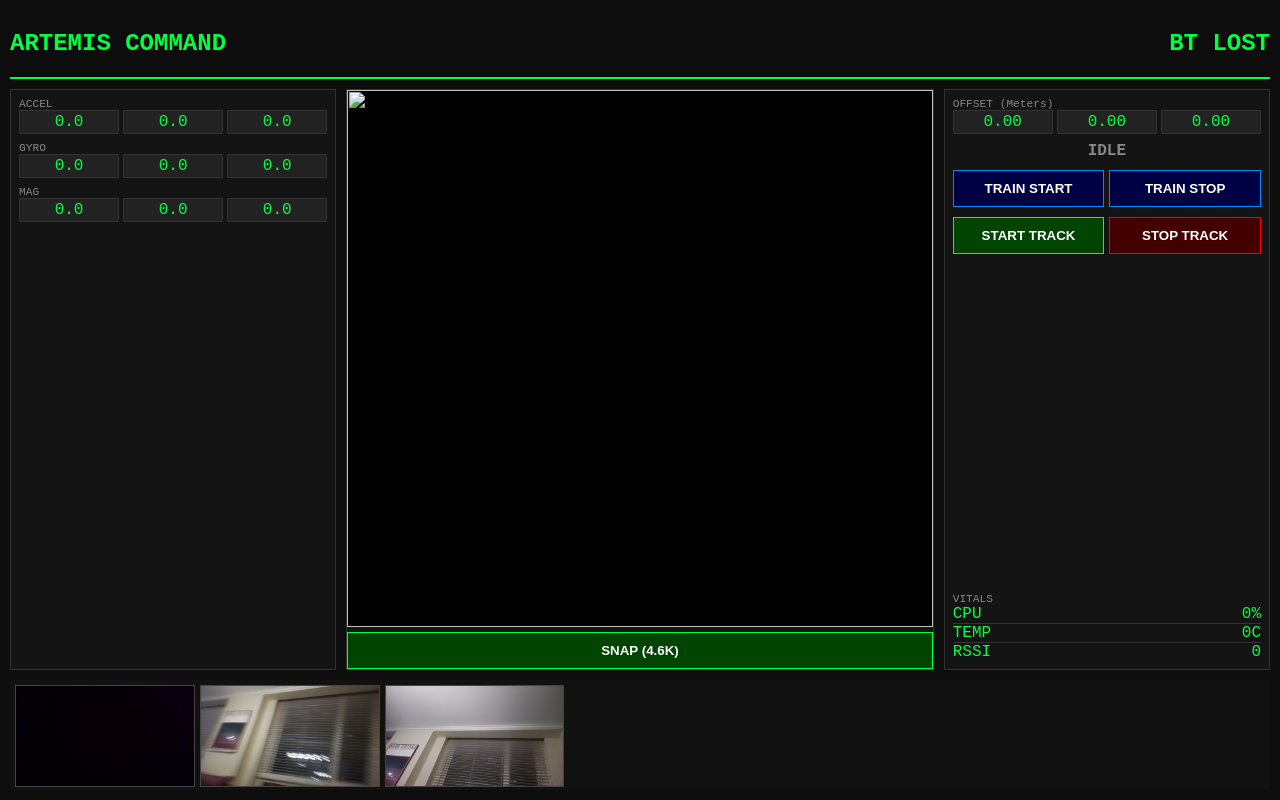
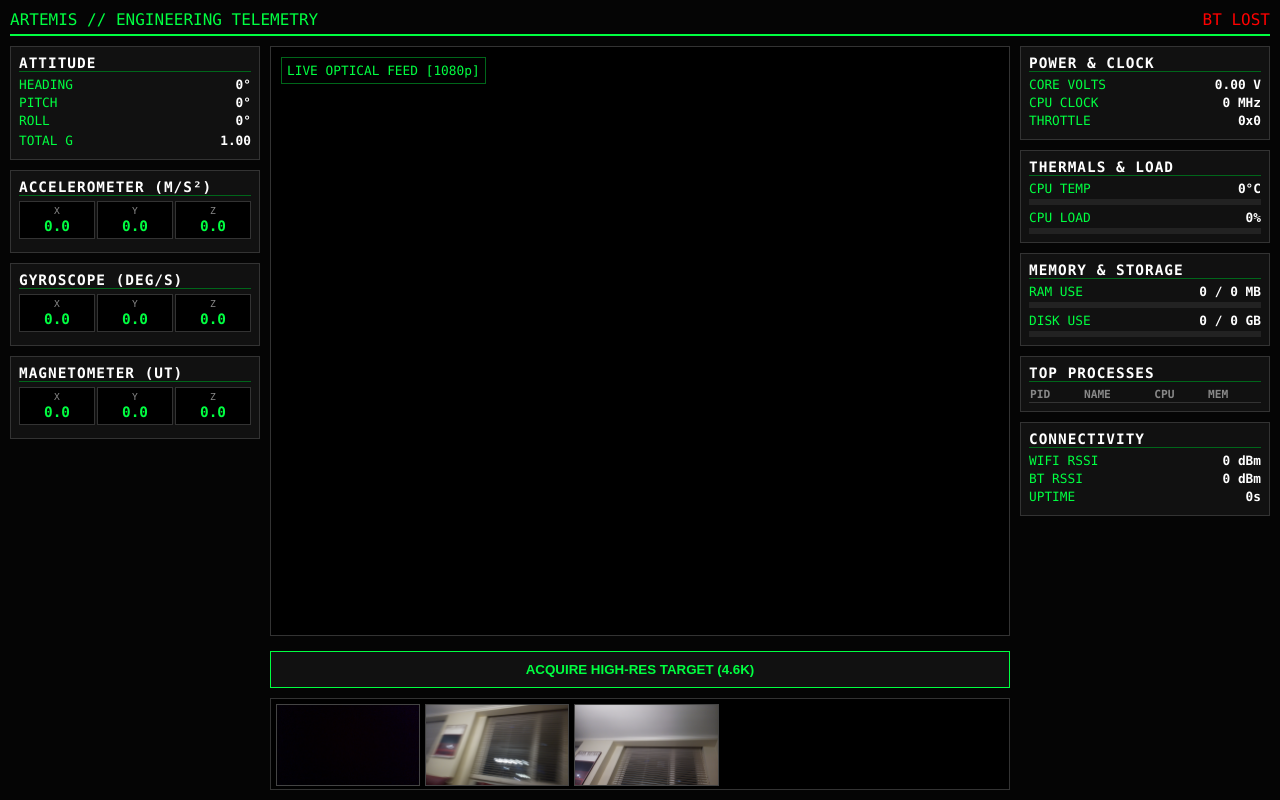
Before and after one commit to TogiFerretFerret/FlatSat, a Flask app: template ground/templates/dashboard.html in a window 1280 px wide. Run offline with Flask 3, Linux system fonts and the light colour scheme; the template is opened without the code that fills it, so the values that code supplies are empty.

Commit message:
telemetry kink has to be a thing, right

```diff
--- a/ground/main.py
+++ b/ground/main.py
@@ -14,7 +14,7 @@ CAPTURE_DIR = os.path.join(os.getcwd(), "captures")
 if not os.path.exists(CAPTURE_DIR): os.makedirs(CAPTURE_DIR)
 
 app = Flask(__name__)
-telemetry_data = {"status": "CONNECTING...", "pos_offset": {"x":0,"y":0,"z":0}}
+telemetry_data = {"status": "CONNECTING...", "heading": 0}
 bt_sock = None
 lock = threading.Lock()
 
@@ -50,16 +50,6 @@ def bt_client_thread():
 
 threading.Thread(target=bt_client_thread, daemon=True).start()
 
-def send_bt_command(cmd):
-    with lock:
-        if bt_sock:
-            try:
-                pkt = struct.pack("!4sI", cmd.encode('utf-8'), 0)
-                bt_sock.sendall(pkt)
-                return True
-            except: pass
-    return False
-
 @app.route('/')
 def index(): return render_template('dashboard.html', video_url="/proxy_video")
 
@@ -74,18 +64,6 @@ def proxy_video():
 def api_telemetry():
     with lock: return jsonify(telemetry_data)
 
-@app.route('/api/track', methods=['POST'])
-def api_track():
-    action = request.json.get('action')
-    cmd = ""
-    if action == 'start': cmd = "TRK+"
-    elif action == 'stop': cmd = "TRK-"
-    elif action == 'calibrate_start': cmd = "CAL+"
-    elif action == 'calibrate_stop': cmd = "CAL-"
-
-    if cmd: send_bt_command(cmd)
-    return jsonify({"status": "ok"})
-
 @app.route('/api/capture', methods=['POST'])
 def capture_image():
     try:
@@ -97,6 +75,19 @@ def capture_image():
     except: pass
     return jsonify({"status": "error"})
 
+@app.route('/api/download_csv')
+def download_csv():
+    """Proxy the CSV file from Pi to Browser"""
+    try:
+        url = f"http://{PI_WIFI_IP}:{PI_VIDEO_PORT}/download_log"
+        resp = requests.get(url, timeout=5)
+        return Response(
+            resp.content,
+            mimetype="text/csv",
+            headers={"Content-disposition": "attachment; filename=mission_data.csv"}
+        )
+    except: return "Log Download Failed", 500
+
 @app.route('/api/captures')
 def list_captures():
     try: return jsonify(sorted([f for f in os.listdir(CAPTURE_DIR) if f.endswith(".jpg")], reverse=True))
--- a/ground/templates/dashboard.html
+++ b/ground/templates/dashboard.html
@@ -3,126 +3,220 @@
 <head>
     <meta charset="UTF-8">
     <meta name="viewport" content="width=device-width, initial-scale=1.0">
-    <title>Artemis Ground Station</title>
+    <title>Artemis Engineering Console</title>
     <link href="https://cdnjs.cloudflare.com/ajax/libs/font-awesome/6.0.0/css/all.min.css" rel="stylesheet">
     <style>
-        :root { --bg-color: #0d0d0d; --text-main: #00ff41; --border: #333; }
-        body { background: var(--bg-color); color: var(--text-main); font-family: 'Courier New', monospace; padding: 10px; display: flex; flex-direction: column; height: 100vh; margin: 0; box-sizing: border-box; }
-        .grid { display: grid; grid-template-columns: 1fr 1.8fr 1fr; grid-template-rows: 1fr auto; gap: 10px; flex-grow: 1; min-height: 0; }
-        .panel { background: #141414; border: 1px solid var(--border); padding: 8px; overflow-y: auto; display: flex; flex-direction: column; }
-        .box-val { background: #222; border: 1px solid #333; padding: 2px; text-align: center; }
-        .box-num { font-weight: bold; font-size: 1.1em; color: #fff; }
-        .box-lbl { font-size: 0.7em; color: #888; display: block; }
-        .grid-3 { display: grid; grid-template-columns: 1fr 1fr 1fr; gap: 4px; margin-bottom: 8px; }
-        .btn { background: #222; color: #fff; border: 1px solid #444; padding: 10px; cursor: pointer; font-weight: bold; width: 100%; margin-top: 5px; }
-        .btn:hover { background: #333; }
-        .btn-green { background: #004400; border-color: #00ff41; }
-        .btn-red { background: #440000; border-color: #ff0000; }
-        .btn-blue { background: #000044; border-color: #0088ff; }
-        img.video { width: 100%; height: 100%; object-fit: contain; background: #000; }
-        .gallery { height: 100px; display: flex; gap: 5px; overflow-x: auto; background: #111; padding: 5px; grid-column: 1 / -1; }
-        .thumb { height: 100%; border: 1px solid #444; cursor: pointer; }
+        :root { --bg: #050505; --panel: #111; --border: #333; --text: #00ff41; --dim: #00661a; --warn: #ffcc00; --alert: #ff0000; }
+        body { background: var(--bg); color: var(--text); font-family: 'Consolas', 'Courier New', monospace; padding: 10px; margin: 0; height: 100vh; display: flex; flex-direction: column; overflow: hidden; box-sizing: border-box; }
+
+        /* Layout */
+        header { display: flex; justify-content: space-between; border-bottom: 2px solid var(--text); margin-bottom: 10px; padding-bottom: 5px; }
+        .main-grid { display: grid; grid-template-columns: 250px 1fr 250px; gap: 10px; flex-grow: 1; min-height: 0; }
+        .col { display: flex; flex-direction: column; gap: 10px; overflow-y: auto; }
+
+        /* Components */
+        .panel { background: var(--panel); border: 1px solid var(--border); padding: 8px; }
+        h2 { margin: 0 0 5px 0; font-size: 0.9em; color: #fff; border-bottom: 1px solid var(--dim); text-transform: uppercase; letter-spacing: 1px; }
+
+        .data-row { display: flex; justify-content: space-between; font-size: 0.8em; margin-bottom: 3px; }
+        .data-val { font-weight: bold; color: #fff; }
+
+        .grid-3 { display: grid; grid-template-columns: 1fr 1fr 1fr; gap: 2px; text-align: center; margin-bottom: 5px; }
+        .sensor-box { background: #000; border: 1px solid var(--border); padding: 3px; }
+        .lbl { display: block; font-size: 0.6em; color: #888; }
+        .val { font-size: 0.9em; font-weight: bold; }
+
+        /* Video */
+        .vid-container { flex-grow: 1; background: #000; border: 1px solid var(--border); position: relative; display: flex; align-items: center; justify-content: center; }
+        img { max-width: 100%; max-height: 100%; }
+        .overlay { position: absolute; top: 10px; left: 10px; background: rgba(0,0,0,0.7); padding: 5px; font-size: 0.8em; border: 1px solid var(--dim); }
+
+        /* Bars */
+        .bar-bg { width: 100%; height: 6px; background: #222; margin-top: 2px; }
+        .bar-fill { height: 100%; background: var(--text); width: 0%; transition: width 0.2s; }
+        .bar-warn { background: var(--warn); }
+        .bar-alert { background: var(--alert); }
+
+        .btn { background: var(--panel); border: 1px solid var(--text); color: var(--text); width: 100%; padding: 10px; cursor: pointer; font-weight: bold; margin-top: 5px; }
+        .btn:hover { background: var(--dim); color: #fff; }
+
+        /* Process Table */
+        table { width: 100%; border-collapse: collapse; font-size: 0.7em; }
+        th { text-align: left; color: #888; border-bottom: 1px solid #333; }
+        td { padding: 2px 0; }
+        .high-cpu { color: var(--warn); }
     </style>
 </head>
 <body>
-    <div style="display:flex; justify-content:space-between; margin-bottom:10px; border-bottom:2px solid #00ff41;">
-        <h2>ARTEMIS COMMAND</h2>
-        <h2 id="status">CONNECTING...</h2>
+    <header>
+        <div>ARTEMIS // ENGINEERING TELEMETRY</div>
+        <div id="conn-status" style="color:red">DISCONNECTED</div>
+    </header>
+
+    <div class="main-grid">
+        <!-- LEFT COLUMN: DYNAMICS -->
+        <div class="col">
+            <div class="panel">
+                <h2>Attitude</h2>
+                <div class="data-row"><span>HEADING</span><span class="data-val" id="att-yaw">0°</span></div>
+                <div class="data-row"><span>PITCH</span><span class="data-val" id="att-pitch">0°</span></div>
+                <div class="data-row"><span>ROLL</span><span class="data-val" id="att-roll">0°</span></div>
+                <div class="data-row" style="margin-top:5px;"><span>TOTAL G</span><span class="data-val" id="total-g">1.00</span></div>
             </div>
 
-    <div class="grid">
-        <!-- LEFT -->
             <div class="panel">
-            <span class="box-lbl">ACCEL</span>
+                <h2>Accelerometer (m/s²)</h2>
                 <div class="grid-3">
-                <div class="box-val"><span id="ax">0.0</span></div>
-                <div class="box-val"><span id="ay">0.0</span></div>
-                <div class="box-val"><span id="az">0.0</span></div>
-            </div>
-            <span class="box-lbl">GYRO</span>
-            <div class="grid-3">
-                <div class="box-val"><span id="gx">0.0</span></div>
-                <div class="box-val"><span id="gy">0.0</span></div>
-                <div class="box-val"><span id="gz">0.0</span></div>
-            </div>
-            <span class="box-lbl">MAG</span>
-            <div class="grid-3">
-                <div class="box-val"><span id="mx">0.0</span></div>
-                <div class="box-val"><span id="my">0.0</span></div>
-                <div class="box-val"><span id="mz">0.0</span></div>
+                    <div class="sensor-box"><span class="lbl">X</span><span class="val" id="ax">0.0</span></div>
+                    <div class="sensor-box"><span class="lbl">Y</span><span class="val" id="ay">0.0</span></div>
+                    <div class="sensor-box"><span class="lbl">Z</span><span class="val" id="az">0.0</span></div>
                 </div>
             </div>
 
-        <!-- CENTER -->
-        <div class="panel" style="padding:0;">
-            <img id="video" class="video" src="{{ video_url }}">
-            <button class="btn btn-green" onclick="snap()">SNAP (4.6K)</button>
+            <div class="panel">
+                <h2>Gyroscope (deg/s)</h2>
+                <div class="grid-3">
+                    <div class="sensor-box"><span class="lbl">X</span><span class="val" id="gx">0.0</span></div>
+                    <div class="sensor-box"><span class="lbl">Y</span><span class="val" id="gy">0.0</span></div>
+                    <div class="sensor-box"><span class="lbl">Z</span><span class="val" id="gz">0.0</span></div>
+                </div>
             </div>
 
-        <!-- RIGHT -->
             <div class="panel">
-            <span class="box-lbl">OFFSET (Meters)</span>
+                <h2>Magnetometer (uT)</h2>
                 <div class="grid-3">
-                <div class="box-val"><span id="off-x">0.00</span></div>
-                <div class="box-val"><span id="off-y">0.00</span></div>
-                <div class="box-val"><span id="off-z">0.00</span></div>
-            </div>
-
-            <div id="train-status" style="text-align:center; margin-bottom:5px; font-weight:bold; color:#888;">READY</div>
-
-            <div style="display:flex; gap:5px; margin-bottom: 5px;">
-                <button class="btn btn-blue" onclick="track('calibrate_start')">TRAIN START</button>
-                <button class="btn btn-blue" onclick="track('calibrate_stop')">TRAIN STOP</button>
-            </div>
-            <div style="display:flex; gap:5px;">
-                <button class="btn btn-green" onclick="track('start')">START TRACK</button>
-                <button class="btn btn-red" onclick="track('stop')">STOP TRACK</button>
-            </div>
-
-            <div style="margin-top:auto;">
-                <span class="box-lbl">VITALS</span>
-                <div style="display:flex; justify-content:space-between; border-bottom:1px solid #333;">
-                    <span>CPU</span><span id="cpu">0%</span>
-                </div>
-                <div style="display:flex; justify-content:space-between; border-bottom:1px solid #333;">
-                    <span>TEMP</span><span id="temp">0C</span>
-                </div>
-                <div style="display:flex; justify-content:space-between;">
-                    <span>RSSI</span><span id="rssi">0</span>
+                    <div class="sensor-box"><span class="lbl">X</span><span class="val" id="mx">0.0</span></div>
+                    <div class="sensor-box"><span class="lbl">Y</span><span class="val" id="my">0.0</span></div>
+                    <div class="sensor-box"><span class="lbl">Z</span><span class="val" id="mz">0.0</span></div>
                 </div>
             </div>
         </div>
 
-        <!-- BOTTOM -->
-        <div class="gallery" id="gallery"></div>
+        <!-- MIDDLE: OPTICAL -->
+        <div class="col">
+            <div class="vid-container">
+                <img src="{{ video_url }}" onerror="this.style.display='none'">
+                <div class="overlay">LIVE OPTICAL FEED [1080p]</div>
+            </div>
+            <button class="btn" onclick="snap()">ACQUIRE HIGH-RES TARGET (4.6K)</button>
+            <div id="gallery" style="height:80px; background:#000; border:1px solid var(--border); display:flex; gap:5px; overflow-x:auto; padding:5px;"></div>
+        </div>
+
+        <!-- RIGHT: SYSTEMS ENGINEERING -->
+        <div class="col">
+            <div class="panel">
+                <h2>Power & Clock</h2>
+                <div class="data-row"><span>CORE VOLTS</span><span class="data-val" id="cpu-volts">0.00 V</span></div>
+                <div class="data-row"><span>CPU CLOCK</span><span class="data-val" id="cpu-clock">0 MHz</span></div>
+                <div class="data-row"><span>THROTTLE</span><span class="data-val" id="throttle">0x0</span></div>
+            </div>
+
+            <div class="panel">
+                <h2>Thermals & Load</h2>
+                <div class="data-row"><span>CPU TEMP</span><span class="data-val" id="cpu-temp">0°C</span></div>
+                <div class="bar-bg"><div id="bar-temp" class="bar-fill" style="width:0%"></div></div>
+
+                <div class="data-row" style="margin-top:5px;"><span>CPU LOAD</span><span class="data-val" id="cpu-load">0%</span></div>
+                <div class="bar-bg"><div id="bar-load" class="bar-fill" style="width:0%"></div></div>
+            </div>
+
+            <div class="panel">
+                <h2>Memory & Storage</h2>
+                <div class="data-row"><span>RAM USE</span><span class="data-val" id="ram-use">0 / 0 MB</span></div>
+                <div class="bar-bg"><div id="bar-ram" class="bar-fill" style="width:0%"></div></div>
+
+                <div class="data-row" style="margin-top:5px;"><span>DISK USE</span><span class="data-val" id="disk-use">0 / 0 GB</span></div>
+                <div class="bar-bg"><div id="bar-disk" class="bar-fill" style="width:0%"></div></div>
+            </div>
+
+            <div class="panel">
+                <h2>Top Processes</h2>
+                <table>
+                    <thead><tr><th>PID</th><th>NAME</th><th>CPU</th><th>MEM</th></tr></thead>
+                    <tbody id="proc-list"></tbody>
+                </table>
+            </div>
+
+            <div class="panel">
+                <h2>Connectivity</h2>
+                <div class="data-row"><span>WIFI RSSI</span><span class="data-val" id="wifi-rssi">0 dBm</span></div>
+                <div class="data-row"><span>BT RSSI</span><span class="data-val" id="bt-rssi">0 dBm</span></div>
+                <div class="data-row"><span>UPTIME</span><span class="data-val" id="uptime">0s</span></div>
+            </div>
+        </div>
     </div>
 
     <script>
-        function update(d) {
-            document.getElementById('status').innerText = d.status;
-            if(d.accel) ['x','y','z'].forEach(k => document.getElementById('a'+k).innerText = d.accel[k].toFixed(1));
+        function updateDisplay(d) {
+            document.getElementById('conn-status').innerText = d.status || "OFFLINE";
+            document.getElementById('conn-status').style.color = (d.status === "ONLINE") ? "#00ff41" : "red";
+
+            // SENSORS
+            if(d.accel) ['x','y','z'].forEach(k => document.getElementById('a'+k).innerText = d.accel[k].toFixed(2));
             if(d.gyro) ['x','y','z'].forEach(k => document.getElementById('g'+k).innerText = d.gyro[k].toFixed(1));
             if(d.mag) ['x','y','z'].forEach(k => document.getElementById('m'+k).innerText = d.mag[k].toFixed(0));
-            if(d.pos_offset) ['x','y','z'].forEach(k => document.getElementById('off-'+k).innerText = d.pos_offset[k].toFixed(2));
-            if(d.cpu_load) document.getElementById('cpu').innerText = d.cpu_load + "%";
-            if(d.cpu_temp) document.getElementById('temp').innerText = d.cpu_temp.toFixed(1) + "C";
-            if(d.rssi) document.getElementById('rssi').innerText = d.rssi;
 
-            const ts = document.getElementById('train-status');
-            if (d.calibrating) {
-                ts.innerText = "CALIBRATING...";
-                ts.style.color = "yellow";
-            } else if (d.tracking_active) {
-                ts.innerText = "TRACKING ACTIVE";
-                ts.style.color = "#00ff41";
-            } else {
-                ts.innerText = "IDLE";
-                ts.style.color = "#888";
+            if(d.attitude) {
+                document.getElementById('att-yaw').innerText = d.attitude.yaw.toFixed(0) + "°";
+                document.getElementById('att-pitch').innerText = d.attitude.pitch.toFixed(0) + "°";
+                document.getElementById('att-roll').innerText = d.attitude.roll.toFixed(0) + "°";
+            }
+            if(d.total_g) document.getElementById('total-g').innerText = d.total_g;
+
+            // SYSTEMS
+            if(d.sys) {
+                const s = d.sys;
+                document.getElementById('cpu-volts').innerText = s.cpu_volts ? s.cpu_volts.toFixed(2) + " V" : "--";
+                document.getElementById('cpu-clock').innerText = s.cpu_clock + " MHz";
+
+                const tObj = document.getElementById('throttle');
+                tObj.innerText = s.throttle_hex;
+                tObj.style.color = (s.throttle_hex !== "0x0") ? "red" : "#00ff41";
+
+                document.getElementById('cpu-temp').innerText = s.cpu_temp + "°C";
+                updateBar('bar-temp', s.cpu_temp, 80);
+
+                document.getElementById('cpu-load').innerText = s.cpu_load + "%";
+                updateBar('bar-load', s.cpu_load, 100);
+
+                if (s.ram_total_mb) {
+                    document.getElementById('ram-use').innerText = `${s.ram_used_mb} / ${s.ram_total_mb} MB`;
+                    updateBar('bar-ram', s.ram_percent, 100);
+                }
+                if (s.disk_total_gb) {
+                    document.getElementById('disk-use').innerText = `${s.disk_used_gb} / ${s.disk_total_gb} GB`;
+                    updateBar('bar-disk', s.disk_percent, 100);
+                }
+
+                document.getElementById('wifi-rssi').innerText = s.wifi_dbm + " dBm";
+                document.getElementById('uptime').innerText = new Date(s.uptime_script * 1000).toISOString().substr(11, 8);
+
+                // Update Process List
+                if (s.processes) {
+                    const tbody = document.getElementById('proc-list');
+                    tbody.innerHTML = "";
+                    s.processes.forEach(p => {
+                        const isHigh = parseFloat(p.cpu) > 50;
+                        const row = `<tr>
+                            <td>${p.pid}</td>
+                            <td style="color:#fff">${p.name}</td>
+                            <td class="${isHigh ? 'high-cpu' : ''}">${p.cpu}%</td>
+                            <td>${p.mem}%</td>
+                        </tr>`;
+                        tbody.innerHTML += row;
+                    });
                 }
             }
+            if(d.rssi) document.getElementById('bt-rssi').innerText = d.rssi + " dBm";
+        }
 
-        async function track(action) {
-            await fetch('/api/track', {method:'POST', headers:{'Content-Type':'application/json'}, body:JSON.stringify({action})});
+        function updateBar(id, val, max) {
+            const bar = document.getElementById(id);
+            const pct = Math.min((val / max) * 100, 100);
+            bar.style.width = pct + "%";
+            bar.className = "bar-fill"; // Reset
+            if (pct > 90) bar.classList.add("bar-alert");
+            else if (pct > 70) bar.classList.add("bar-warn");
         }
 
         async function snap() {
@@ -131,6 +225,7 @@
         }
 
         async function loadGal() {
+            try {
                 let res = await fetch('/api/captures');
                 let files = await res.json();
                 let g = document.getElementById('gallery');
@@ -138,13 +233,21 @@
                 files.forEach(f => {
                     let i = document.createElement('img');
                     i.src = "/captures/"+f;
-                i.className = "thumb";
+                    i.style.height = "100%";
+                    i.style.border = "1px solid #444";
                     i.onclick = () => window.open(i.src);
                     g.appendChild(i);
                 });
+            } catch(e) {}
         }
 
-        setInterval(async () => { try { update(await (await fetch('/api/telemetry')).json()); } catch {} }, 100);
+        setInterval(async () => {
+            try {
+                let res = await fetch('/api/telemetry');
+                updateDisplay(await res.json());
+            } catch {}
+        }, 100);
+
         loadGal();
     </script>
 </body>
```
Also changed, not shown: realtimegs/main.py (+169 -201 lines). Lines whose indentation alone changed are shown as unchanged.
